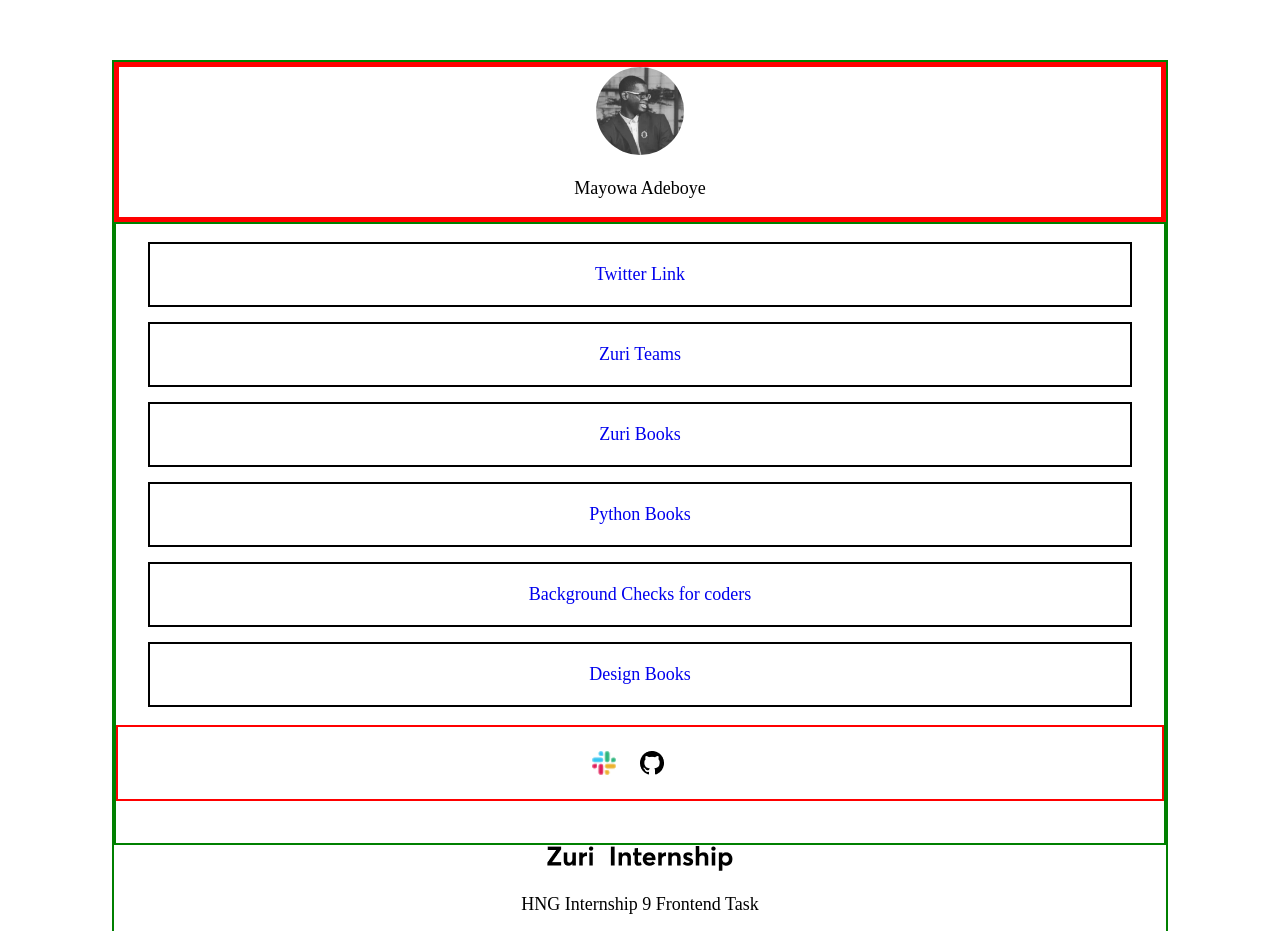
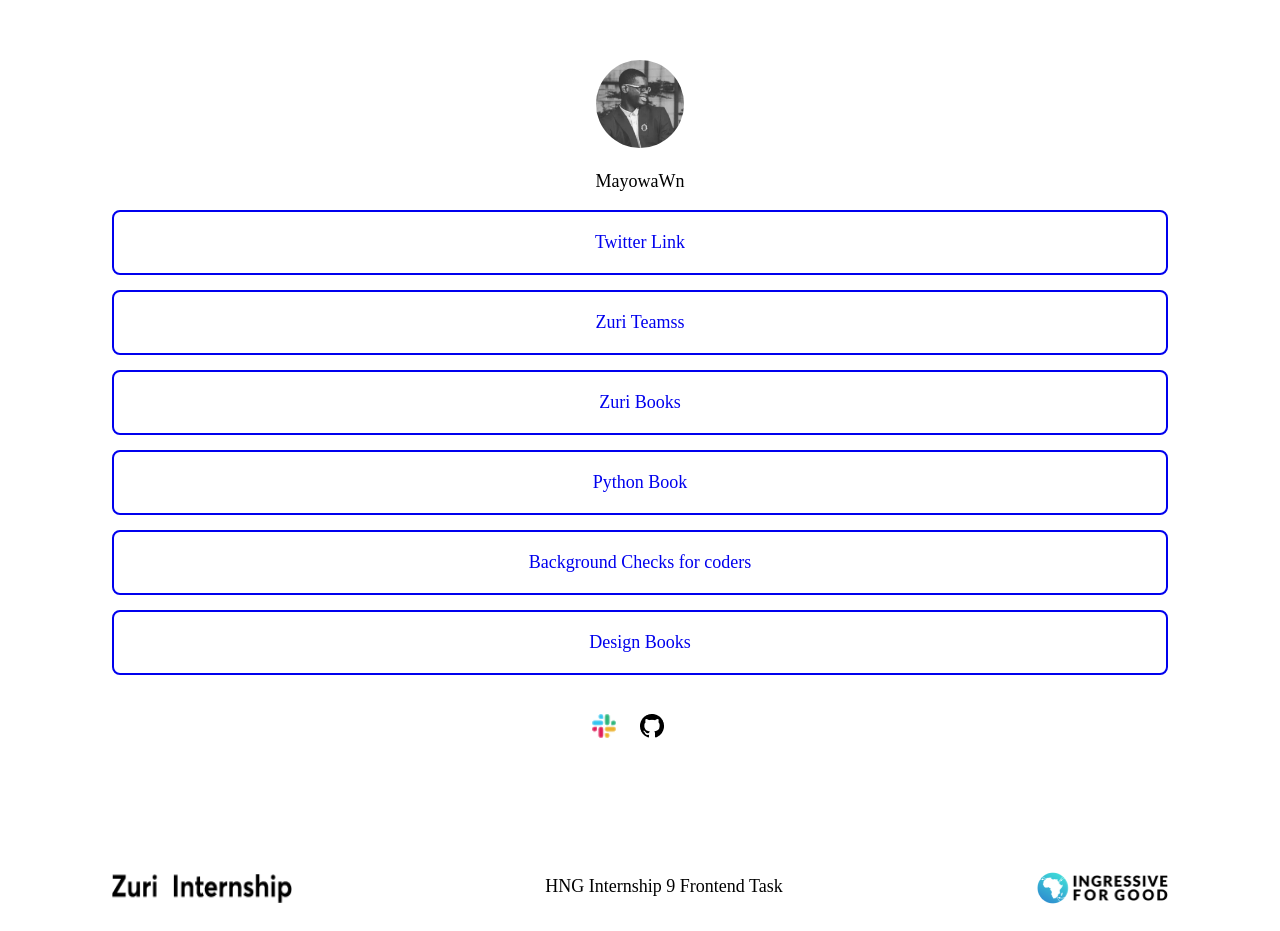
Before and after one commit to mayo7e/HNG-i9-week_1-simple-linktree-link-, a React (Create React App) app: page / in a window 1280 px wide. Shown: the top 931 px of the page. Built offline with nearby package versions, Linux system fonts and the light colour scheme.

Commit message:
Add tooltip feature, css styling ,

```diff
--- /dev/null
+++ b/src/components/ReadMore.js
@@ -0,0 +1,141 @@
+import React from "react"
+import github from "../assets/github.png"
+import slack from "../assets/slack.png"
+
+
+
+
+
+export default function Main (){
+
+
+        const [open, setOpen] = React.useState(false);
+        const [openZuriTeams, setOpenZuriTeams] = React.useState(false);
+        const [openZuriBooks, setOpenZuriBooks] = React.useState(false);
+
+                const [openZuriPythonBooks, setOpenZuriPythonBooks] = React.useState(false);
+                const [openBackgroundChecks, setOpenBackgroundChecks] = React.useState(false);
+                const [openZuriBookDesign, setOpenZuriBookDesign] = React.useState(false);
+
+
+
+        const handleOpen = () => {
+            setOpen(!open);
+        }
+
+        const handleOpen_zuri_teams = () => {
+            setOpenZuriTeams(!openZuriTeams);
+        }
+
+        const handleOpen_zuri_books = () => {
+            setOpenZuriBooks(!openZuriBooks);
+        }
+
+
+                const handleOpen_python_books = () => {
+                    setOpenZuriPythonBooks(!openZuriPythonBooks);
+                }
+
+                const handleOpen_background_checks = () => {
+                    setOpenBackgroundChecks(!openBackgroundChecks);
+                }
+
+                const handleOpen_book_design = () => {
+                    setOpenZuriBookDesign(!openZuriBookDesign);
+                }
+
+
+
+
+                    return(
+                        <main>
+
+                        <li><Button  onClick={handleOpen}  type="submit" > Twitter Link</Button></li>
+
+                            {open ? <div id="btn_grp" >
+
+                                <div id="dropdown_menu" >
+                                    <p>Click <a id="twitter_link"  rel="noreferrer"
+                                                href="https://twitter.com/MayowaWn"> Twitter Link</a></p>
+                                </div>
+
+                            </div>: null}
+
+                        <li><Button  onClick={handleOpen_zuri_teams}  type="submit" > Zuri Teamss</Button></li>
+
+                            {openZuriTeams ? <div id="btn_grp" >
+
+                                <div id="dropdown_menu" >
+                                    <p>Click  <a id="btn_zuri" target="_blank" rel="noreferrer"
+                                            href="https://training.zuri.team/">Zuri Teams</a></p>
+                                </div>
+
+                            </div>: null}
+
+                        <li><Button  onClick={handleOpen_zuri_books}  type="submit" > Zuri Books</Button></li>
+
+                            {openZuriBooks ? <div id="btn_grp" >
+
+                                <div id="dropdown_menu" >
+                                    <p>Click <a id="books" target="_blank" rel="noreferrer"
+                                            href="https://twitter.com/MayowaWn">Zuri Books</a></p>
+                                </div>
+
+                            </div>: null}
+
+
+                        <li><Button  onClick={handleOpen_python_books}  type="submit" > Python Book</Button></li>
+
+                            {openZuriPythonBooks ? <div id="btn_grp" >
+
+                                    <div id="dropdown_menu" >
+                                        <p>Click <a id="book_python" target="_blank" rel="noreferrer"
+                                                    href="https://books.zuri.team/python-for-beginners?ref_id=mayowaade">
+                                                            Python Books</a></p>
+                                    </div>
+
+                                </div>: null}
+
+                        <li><Button  onClick={handleOpen_background_checks}  type="submit" >
+                                    Background Checks for coders</Button></li>
+
+                            {openBackgroundChecks ? <div id="btn_grp" >
+
+                                    <div id="dropdown_menu" >
+                                        <p>Click <a id="pitch" target="_blank" rel="noreferrer"
+                                                    href="https://background.zuri.team">Background Checks for coders</a></p>
+                                    </div>
+
+                                </div>: null}
+
+                        <li><Button  onClick={handleOpen_book_design}  type="submit" > Design Books</Button></li>
+
+                            {openZuriBookDesign ? <div id="btn_grp" >
+
+                                    <div id="dropdown_menu" >
+                                        <p>Click <a id="book_design" target="_blank" rel="noreferrer"
+                                                    href="https://books.zuri.team/design-rules">Design Books</a></p>
+                                    </div>
+
+                                </div>: null}
+
+
+
+
+
+                                <div  className="sm_section" >
+                                    <img id="slack_logo" src={slack} alt="slack's logo" />
+                                    <img id="github_logo" src={github} alt="github's" />
+                                </div>
+                            </main>
+                        )
+}
+
+
+            const Button = ({ onClick, children }) => {
+                return (
+                <button type="button" onClick={onClick}>
+                    {children}
+                </button>
+                );
+            };
--- /dev/null
+++ b/src/components/footer.js
@@ -0,0 +1,15 @@
+import React from "react"
+import zuri from "../assets/zuri.png"
+import i4g from "../assets/I4G.png"
+
+
+
+export default function Footer () {
+    return(
+        <footer>
+        <img id = "footer_zuri-logo" src={zuri} alt="zuri's internship logo" />
+        <p id = "footer_hng" >HNG Internship 9 Frontend Task</p>
+        <img id = "footer_ingressive" src={i4g} alt="ingressive for good's logo" />
+ </footer>
+    )
+}
--- a/src/components/main.js
+++ b/src/components/main.js
@@ -4,21 +4,87 @@
 
 
 
+
+
 export default function Main (){
+
+
+
+
+
+
                     return(
                         <main>
-                            <ul>
-                            <li> <a   rel="noreferrer"  href="https://twitter.com/MayowaWn">Twitter Link</a></li>
-                            <li> <a id="btn_zuri" target="_blank" rel="noreferrer"  href="https://training.zuri.team/">Zuri Teams</a></li>
-                            <li> <a id="books" target="_blank" rel="noreferrer"  href="https://twitter.com/MayowaWn">Zuri Books</a></li>
-                            <li> <a id="book_python" target="_blank" rel="noreferrer"  href="https://books.zuri.team/python-for-beginners?ref_id=mayowaade">Python Books</a></li>
-                            <li> <a id="pitch" target="_blank" rel="noreferrer"  href="https://background.zuri.team">Background Checks for coders</a></li>
-                            <li> <a id="book_design" target="_blank" rel="noreferrer"  href="https://books.zuri.team/design-rules">Design Books</a></li>
-                            </ul>
-                            <div  className="sm_section" >
-                                <img id="slack_logo" src={slack} alt="slack's logo" />
-                                <img id="github_logo" src={github} alt="github's" />
-                            </div>
-                        </main>
+
+                            <a id="twitter_link" class="tooltip"  target="_blank" rel="noreferrer"
+                                    href="https://twitter.com/MayowaWn">
+                                    <li> Twitter Link</li>
+                                    <span>CSS tooltip showing up when your mouse over the link</span>
+                                    </a>
+
+
+
+
+                                <a id="btn_zuri" class="tooltip" target="_blank" rel="noreferrer"
+                                    href="https://training.zuri.team/">
+                                        <li> Zuri Teamss</li>
+                                        <span>CSS tooltip showing up when your mouse over the link</span>
+                                        </a>
+
+
+
+                                <a id="books" class="tooltip" target="_blank" rel="noreferrer"
+                                        href="https://twitter.com/MayowaWn">
+                                        <li> Zuri Books</li>
+                                        <span>CSS tooltip showing up when your mouse over the link</span>
+                                        </a>
+
+
+
+
+                                <a id="book_python" class="tooltip" target="_blank" rel="noreferrer"
+                                        href="https://books.zuri.team/python-for-beginners?ref_id=mayowaade">
+                                        <li> Python Book</li>
+                                        <span>CSS tooltip showing up when your mouse over the link</span>
+                                        </a>
+
+
+
+
+                                <a id="pitch" class="tooltip" target="_blank" rel="noreferrer"
+                                        href="https://background.zuri.team">
+                                        <li>Background Checks for coders</li>
+                                        <span>CSS tooltip showing up when your mouse over the link</span>
+                                        </a>
+
+
+
+
+
+                                <a id="book_design" class="tooltip" target="_blank" rel="noreferrer"
+                                        href="https://books.zuri.team/design-rules">
+                                        <li> Design Books</li>
+                                        <span>CSS tooltip showing up when your mouse over the link</span>
+                                        </a>
+
+
+
+
+
+
+                                <div  className="sm_section" >
+                                    <img id="slack_logo" src={slack} alt="slack's logo" />
+                                    <img id="github_logo" src={github} alt="github's" />
+                                </div>
+                            </main>
                         )
 }
+
+
+            // const Button = ({ onClick, children }) => {
+            //     return (
+            //     <button type="button" onClick={onClick}>
+            //         {children}
+            //     </button>
+            //     );
+            // };
--- a/src/components/profile.js
+++ b/src/components/profile.js
@@ -2,7 +2,6 @@
 import React from "react"
 import mayo from "../assets/mayo.jpg"
 // import '../index.css';
-
 
 
 export default  function Profile(){
@@ -10,7 +9,7 @@
         <header>
             <div id="header_profile" >
                 <img id="profile_img" src={mayo} alt="side face view in monochrome" />
-                    <p id="twitter" >Mayowa Adeboye </p>
+                    <p id="twitter" >MayowaWn </p>
                     {/* <p id="slack" >Mayowa Ade</p> */}
 
             </div>
--- a/src/index.css
+++ b/src/index.css
@@ -1,15 +1,22 @@
 body {
     margin: 0;
-    padding: 60px 112px;
+    padding: 60px 112px 0;
     font-size: 18px;
+    height: 100vh;
+
 
 }
 
 .App{
     text-align: center;
-    /* width: 90%; */
-    border: 2px solid green;
 }
+
+/* ----Typography---Start---- */
+
+
+
+
+/* ----Typography---End---- */
 
 
 
@@ -17,10 +24,6 @@
 Profile_Sectiion_Start
 =======================*/
 
-#header_profile{
-
-    border: 5px solid red;
-}
 
 #profile_img{
     border-radius: 50%;
@@ -41,10 +44,7 @@
 main_Sectiion_Start
 =======================*/
 
-main{
-    border: 2px solid green;
-    /* padding: 0; */
-}
+
 
 ul{
     padding: 0 32px;
@@ -52,35 +52,126 @@
 
 li {
     border: 2px solid;
+    border-radius: 8px;
+
     padding: 20px;
     margin-bottom: 15px;
 
     list-style-type: none;
+    cursor: pointer;
 
 }
+
+
+.sm_section{
+
+    display: flex;
+
+    justify-content: center;
+    padding: 24px 0;
+    margin-bottom: 42px;
+}
+
+#slack_logo
+{
+    width:24px;
+    margin-right: 24px;
+    margin-left: -24px;
+}
+
 a{
     text-decoration: none;
 
 }
 
-.sm_section{
-    border:2px solid red;
-    display: flex;
-    /* margin-top: 48px; */
-    justify-content: center;
-    padding: 24px 0;
-    margin-bottom: 42px;
-}
-
-#slack_logo,
-#fithub_logo{
-    width:24px;
-    margin-right: 24px;
-    margin-left: -24px;
-}
+a.tooltip {
+    border-bottom: 1px dashed;
+    text-decoration: none;
+  }
+  a.tooltip:hover {
+    cursor: help;
+    position: relative;
+  }
+  a.tooltip span {
+    display: none;
+  }
+  a.tooltip:hover span {
+    border: #666 2px dotted;
+    padding: 5px 20px 5px 5px;
+    display: block;
+    z-index: 80px;
+    background: #e3e3e3;
+    left: 100px;
+    margin: 15px;
+    width: 300px;
+    position: absolute;
+    top: 15px;
+    text-decoration: none;
+  }
 
 
 
 /* ====================
 main_Sectiion_End
 =======================*/
+
+
+/* ====================
+footer_Sectiion_Start
+=======================*/
+
+footer{
+    display: flex;
+    justify-content: space-around;
+    margin-top: 96px;
+    margin-bottom: 0;
+    align-items: center;
+}
+
+#footer_zuri-logo{
+    width: 180px;
+    height: 30px;
+}
+
+#footer_hng{
+    width:832px;
+    height:24px;
+
+}
+
+#footer_ingressive{
+    width:132px;
+    height:32px;
+
+}
+
+
+
+
+
+/* ====================
+footer_Sectiion_End
+=======================*/
+
+
+
+
+.container{
+    position: absolute;
+    top: 10%;
+    left: 23%;
+    width: 50%;
+    }
+
+    .text{
+    display: inline;
+    width: 100%;
+    }
+
+    .read-or-hide{
+    color: rgb(192,192,192);
+    cursor: pointer;
+    }
+    #box{
+    border: 2px solid red;
+    }
--- a/src/public/App.js
+++ b/src/public/App.js
@@ -1,24 +1,18 @@
 
 
-import zuri from "../assets/zuri.png"
-import i4g from "../assets/I4G.png"
 import Profile from "../components/profile.js"
 import Main from "../components/main.js"
-// import Footer from "../components/footer.js"
+import Footer from "../components/footer.js"
+import Content from '../components/ReadMore.js'
 import '../index.css';
 
 function App() {
   return (
     <div className="App">
-      <Profile />
-      <Main />
-
-
-      <footer>
-             <img src={zuri} alt="zuri's internship logo" />
-             <p>HNG Internship 9 Frontend Task</p>
-             <img src={i4g} alt="ingressive for good's logo" />
-      </footer>
+          <Profile />
+          <Main />
+          <Footer />
+          {/* <Content /> */}
 
     </div>
   );
```
Also changed, not shown: src/data.js (added), 2 other files (tests, documents, lock files or other folders).
